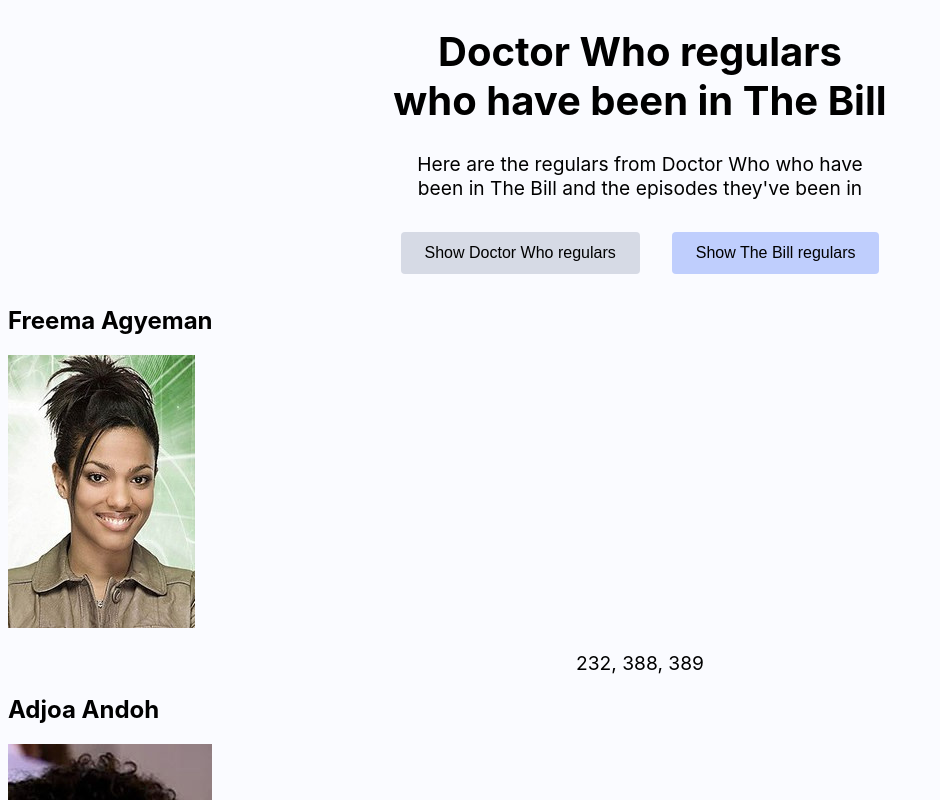
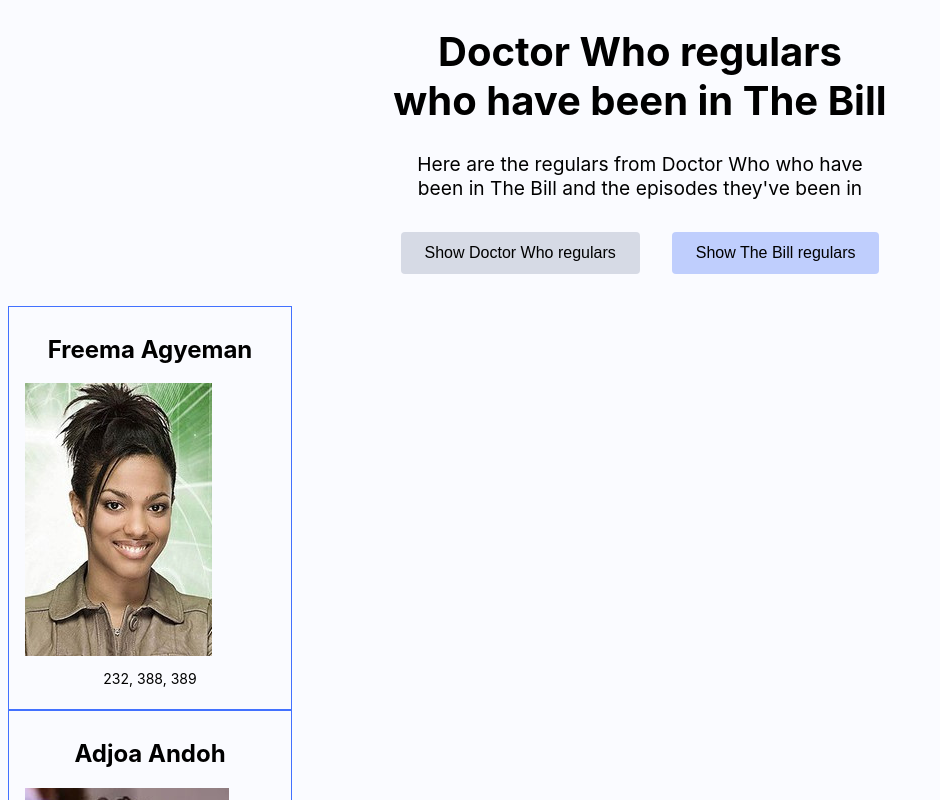
Before and after one commit to nicm42/doctor-who-and-the-bill, a React (Vite) app: page / in a window 1280 px wide. Both pictures are taken after a click on the button "Show Doctor Who regulars". Shown: the top 800 px of the page, without its empty margins (0-940 px from the left). Built offline with nearby package versions, Linux system fonts and the light colour scheme.

Commit message:
Styled cards

```diff
--- a/src/components/Card.jsx
+++ b/src/components/Card.jsx
@@ -1,4 +1,5 @@
 import PropTypes from 'prop-types';
+import './Card.scss';
 
 function Card({ name, imgsrc, imgalt, episodes }) {
   const imageURL = `assets/${imgsrc}`;
--- /dev/null
+++ b/src/components/Card.scss
@@ -0,0 +1,15 @@
+.card {
+  border: 1px solid var(--card-border);
+  border-radius: --border-radius;
+  max-width: 250px;
+  padding: 0.5rem 1rem;
+}
+
+.card--name {
+  font-size: 1.5rem;
+  text-align: center;
+}
+
+.card--episodes {
+  font-size: 0.875rem;
+}
--- a/src/index.scss
+++ b/src/index.scss
@@ -1,11 +1,23 @@
 :root {
+  // Colours
+  --body-background: hsl(225deg 93% 99%);
+  --button-background: hsl(225deg 93% 87%);
+  --button-background-hover: hsl(225deg 93% 78%);
+  --button-background-disabled: hsl(225deg 23% 87%);
+  --card-border: hsl(225deg 100% 63%);
+
+  // Others
+  --border-radius: 0.25em;
+
   font-family: Inter, system-ui, Avenir, Helvetica, Arial, sans-serif;
-  --body-background: hsl(225, 93%, 99%);
-  --button-background: hsl(225, 93%, 87%);
-  --button-background-hover: hsl(225, 93%, 78%);
-  --button-background-disabled: hsl(225, 23%, 87%);
 }
 
 body {
   background-color: var(--body-background);
 }
+
+img {
+  display: block;
+  max-width: 100%;
+  object-fit: cover;
+}
```
